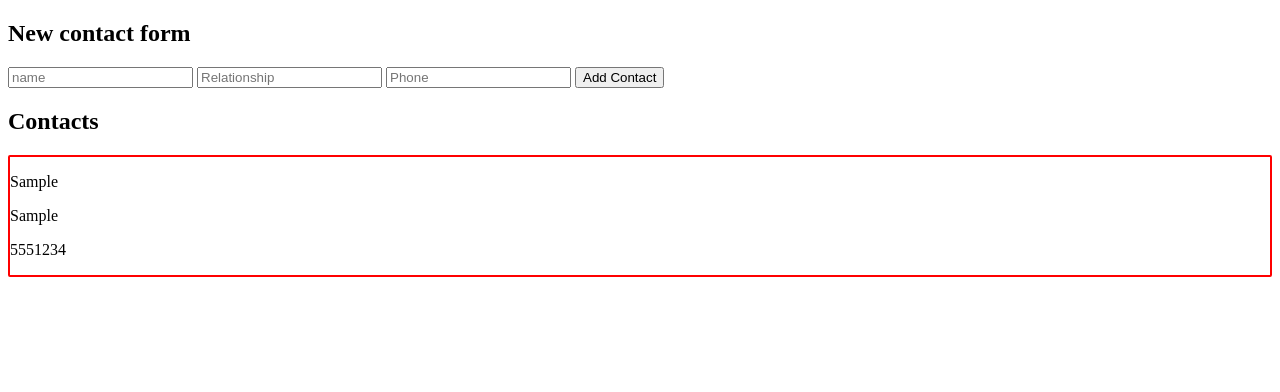
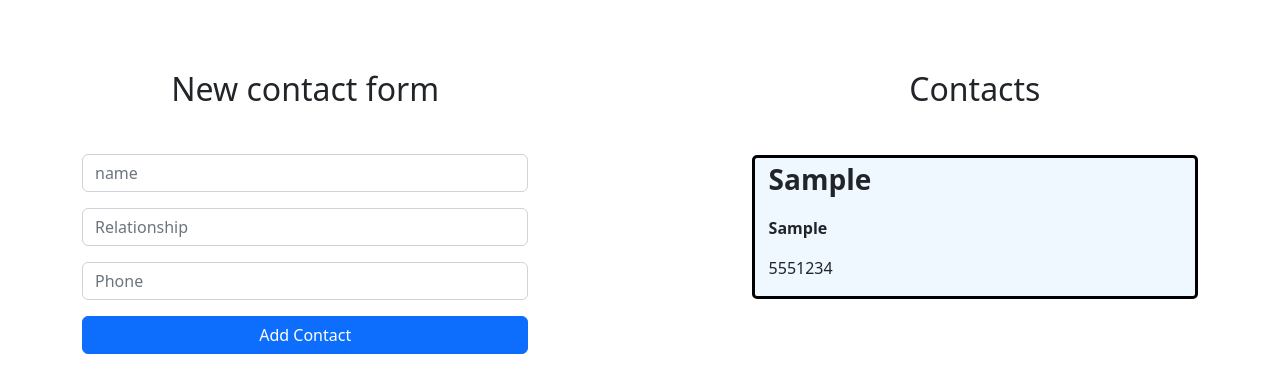
Before and after one commit to diyorbekkadamboyev/11-dars-vazifa, a plain HTML site: page index.html in a window 1280 px wide. Both pictures are taken after typing "Sample", "Sample", "5551234" into the empty fields and a click on the button "Add Contact". Drawn offline with nearby package versions, Linux system fonts and the light colour scheme.

Commit message:
init : finished project

```diff
--- a/css/main.css
+++ b/css/main.css
@@ -1,2 +1,12 @@
-.box {
+.form,
+.boxs {
+  width: 40%;
 }
+
+.wrappr {
+  margin-top: 70px;
+}
+
+.contact-heading {
+  padding-bottom: 30px;
+}
--- a/index.html
+++ b/index.html
@@ -4,31 +4,51 @@
     <meta charset="UTF-8" />
     <meta http-equiv="X-UA-Compatible" content="IE=edge" />
     <meta name="viewport" content="width=device-width, initial-scale=1.0" />
+    <!-- CSS only -->
+    <link
+      href="https://cdn.jsdelivr.net/npm/bootstrap@5.2.0-beta1/dist/css/bootstrap.min.css"
+      rel="stylesheet"
+      integrity="sha384-0evHe/X+R7YkIZDRvuzKMRqM+OrBnVFBL6DOitfPri4tjfHxaWutUpFmBp4vmVor"
+      crossorigin="anonymous"
+    />
     <link rel="stylesheet" href="./css/main.css" />
     <title>Contact</title>
   </head>
   <body>
-    <div class="wrappr">
-      <form class="form">
-        <h2 class="contact-heading">New contact form</h2>
+    <div class="container">
+      <div class="wrappr d-flex justify-content-between">
+        <form class="form d-flex flex-column">
+          <h2 class="contact-heading text-center mb-3">New contact form</h2>
 
-        <input class="form-name" type="text" placeholder="name" required />
           <input
-          class="form-relation"
+            class="form-name form-control mb-3"
+            type="text"
+            placeholder="name"
+            required
+          />
+          <input
+            class="form-relation form-control mb-3"
             type="text"
             placeholder="Relationship"
             required
           />
-        <input class="form-phone" type="tel" placeholder="Phone" required />
-        <button type="submit">Add Contact</button>
+          <input
+            class="form-phone form-control mb-3"
+            type="tel"
+            placeholder="Phone"
+            required
+          />
+          <button class="btn btn-primary w-100 mb-3" type="submit">
+            Add Contact
+          </button>
         </form>
 
         <div class="boxs">
-        <h2>Contacts</h2>
+          <h2 class="heading text-center">Contacts</h2>
           <div class="box"></div>
         </div>
       </div>
-
+    </div>
     <script src="./js/index.js"></script>
   </body>
 </html>
--- a/js/index.js
+++ b/js/index.js
@@ -43,11 +43,13 @@ elForm.addEventListener("submit", function (evt) {
 
     elBox.appendChild(newDiv);
 
-    newDiv.style.border = "2px solid red";
-    newDiv.style.borderRadius = "2px";
-
-    // elBox.appendChild(newPName);
-    // elBox.appendChild(newPRelation);
-    // elBox.appendChild(newPPhone);
+    newDiv.style.borderRadius = "5px";
+    newDiv.style.paddingLeft = "14px";
+    newDiv.style.border = "3px solid black";
+    newDiv.style.backgroundColor = "#F0F8FF";
+    newDiv.style.marginTop = "47px";
+    newPName.style.fontSize = "28px";
+    newPName.style.fontWeight = "bold";
+    newPRelation.style.fontWeight = "bold";
   }
 });
```
Lines whose indentation alone changed are shown as unchanged.
